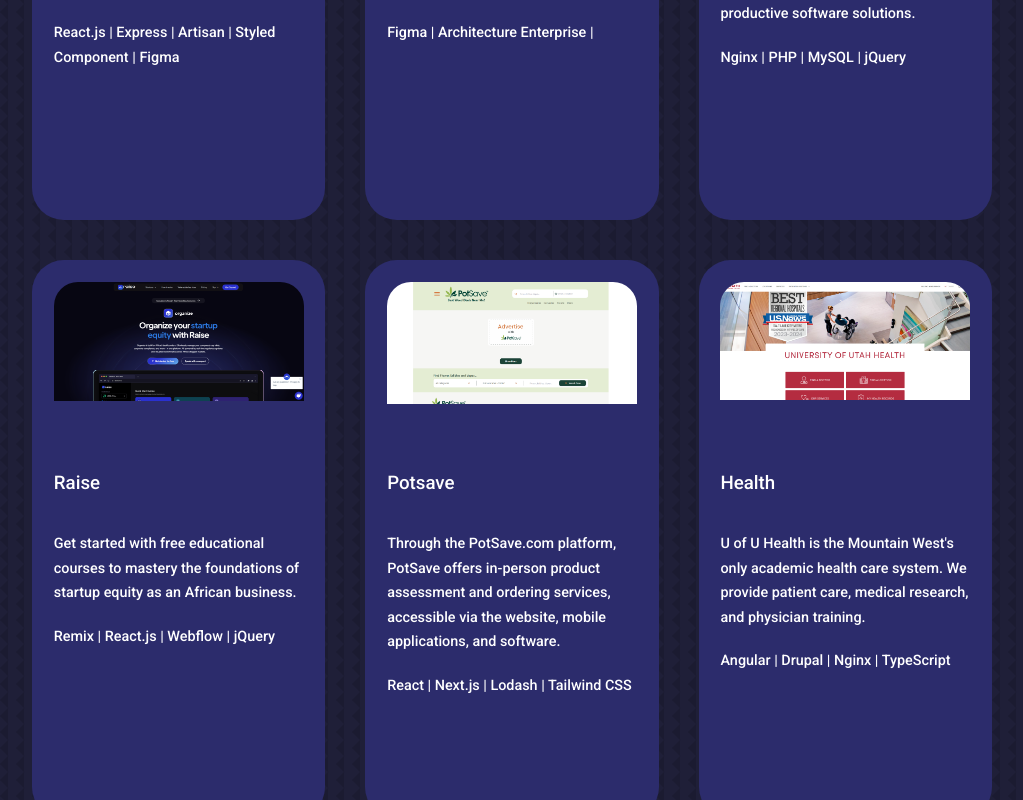
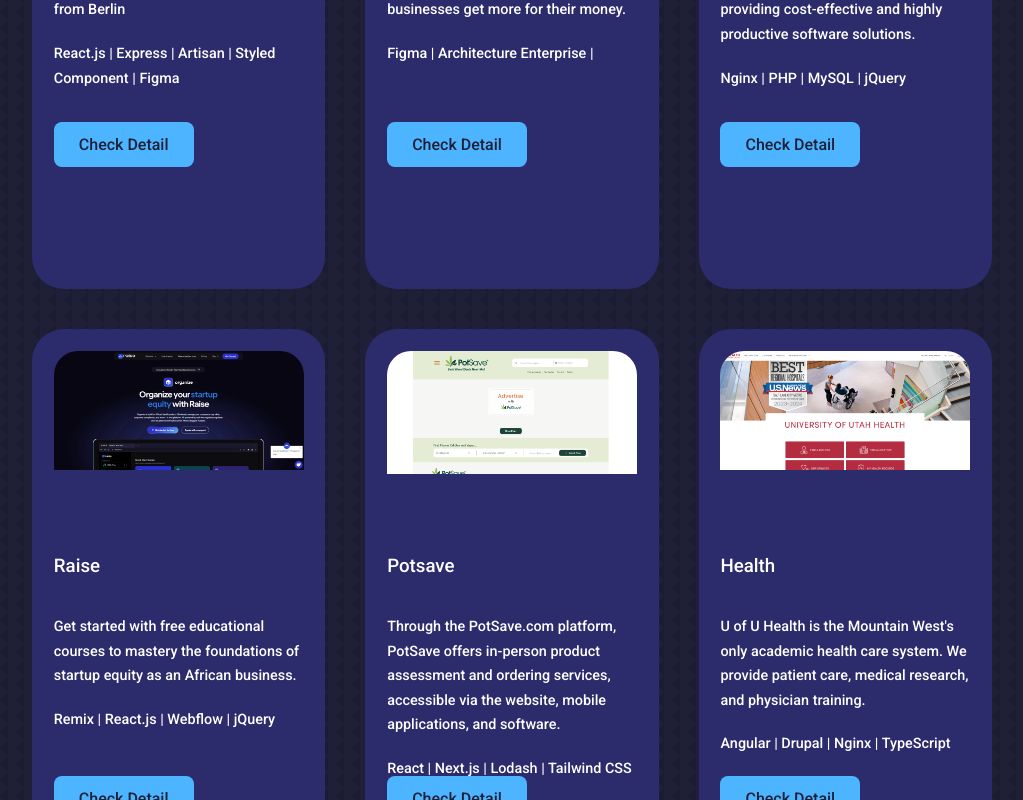
Before and after one commit to Biggze/Porto, a React (Create React App) app: page / in a window 1280 px wide. Shown: the part 2620-3420 px from the top of the page, without its empty margins (128-1151 px from the left). Built offline with nearby package versions, Linux system fonts and the light colour scheme.

Commit message:
detail porto

```diff
--- a/package.json
+++ b/package.json
@@ -10,6 +10,7 @@
     "react": "^18.2.0",
     "react-dom": "^18.2.0",
     "react-icons": "^4.4.0",
+    "react-router-dom": "^7.1.5",
     "react-scripts": "5.0.1",
     "swiper": "^8.2.4",
     "vite": "^6.1.0",
--- a/src/components/contact/contact.css
+++ b/src/components/contact/contact.css
@@ -71,6 +71,7 @@
   gap: 0.5rem;
 }
 
+
 .form__group label {
   font-size: 1rem;
   color: var(--color-light);
--- a/src/components/portfolio/Portfolio.jsx
+++ b/src/components/portfolio/Portfolio.jsx
@@ -1,7 +1,7 @@
 import "./portfolio.css";
 
-import IMG1 from "../../assets/WhatsApp Image 2024-04-16 at 13.27 1.png";
-import IMG2 from "../../assets/Desktop - 17.png";
+import IMG1 from "../../assets/Desktop - 17.png";
+import IMG2 from "../../assets/WhatsApp Image 2024-04-16 at 13.27 1.png";
 import IMG3 from "../../assets/Mobinspire.png";
 import IMG4 from "../../assets/Raise.png";
 import IMG5 from "../../assets/Potsave.png";
@@ -27,7 +27,7 @@
       description:
         "MeetNative is an upselling platform that helps consumers and local businesses get more for their money.",
       technologies: "Figma | Architecture Enterprise |",
-      link:"",
+      link: "",
     },
     {
       id: 3,
@@ -67,6 +67,12 @@
     },
   ];
 
+  // Fungsi untuk menangani klik tombol "Check Detail"
+  const handleCheckDetail = (projectId) => {
+    console.log(`Check Detail for project with ID: ${projectId}`);
+
+  };
+
   return (
     <section id="portfolio">
       <h5>My Recent Work</h5>
@@ -84,7 +90,12 @@
               <p>{pro.technologies}</p>
             </div>
             <div className="portfolio__item-cta">
-
+              <button
+                className="btn btn-primary"
+                onClick={() => handleCheckDetail(pro.id)}
+              >
+                Check Detail
+              </button>
             </div>
           </article>
         ))}
--- a/src/components/portfolio/portfolio.css
+++ b/src/components/portfolio/portfolio.css
@@ -15,6 +15,25 @@
 .portfolio__item:hover {
   border-color: var(--color-primary-variant);
   background: transparent;
+}
+
+/* Style untuk tombol "Check Detail" */
+.portfolio__item-cta .btn {
+  background: var(--color-primary);
+  color: var(--color-bg);
+  padding: 0.75rem 1.5rem;
+  border-radius: 0.5rem;
+  border: 1px solid transparent;
+  cursor: pointer;
+  transition: var(--transition);
+  font-size: 1rem;
+  text-align: center;
+}
+
+.portfolio__item-cta .btn:hover {
+  background: transparent;
+  border-color: var(--color-primary);
+  color: var(--color-primary);
 }
 
 .portfolio__item-image {
```
Also changed, not shown: src/components/detailporto/detailporto.css (added, +26 -0 lines), src/components/detailporto/detailporto.jsx (added, +8 -0 lines), 1 other file (tests, documents, lock files or other folders).
